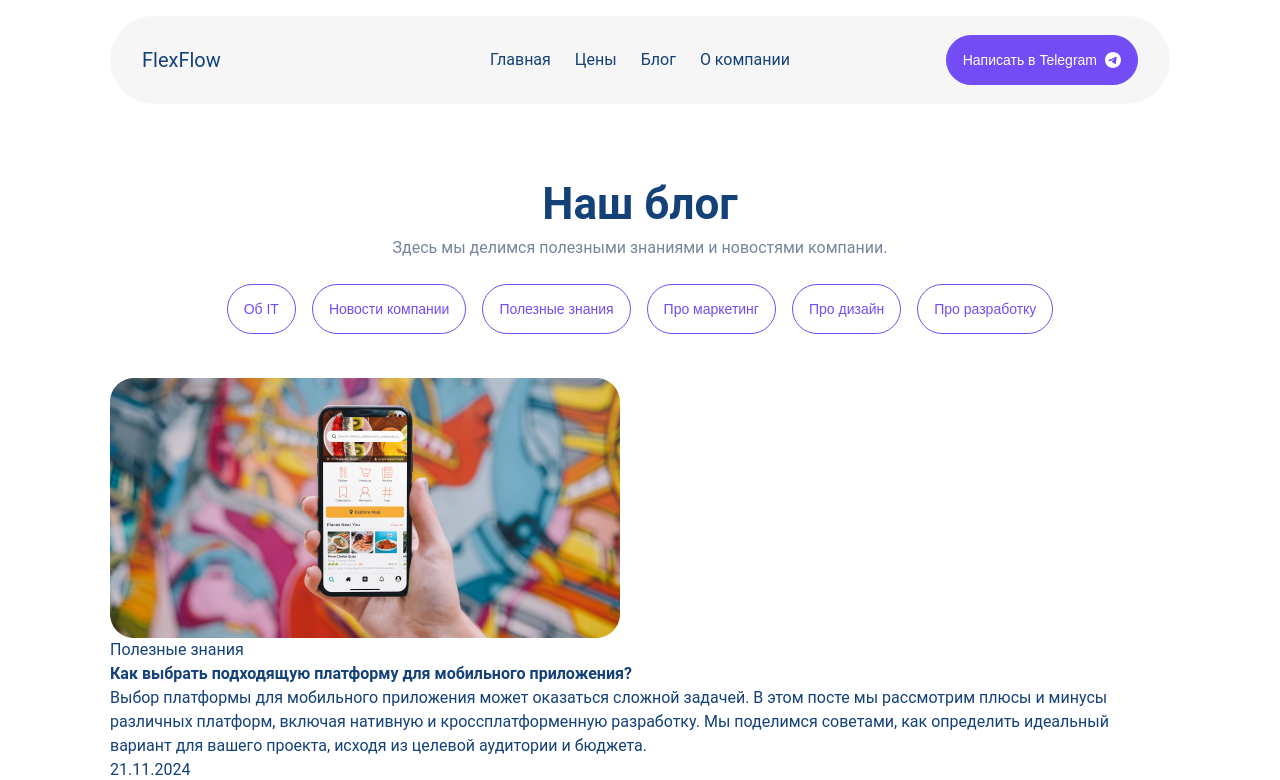
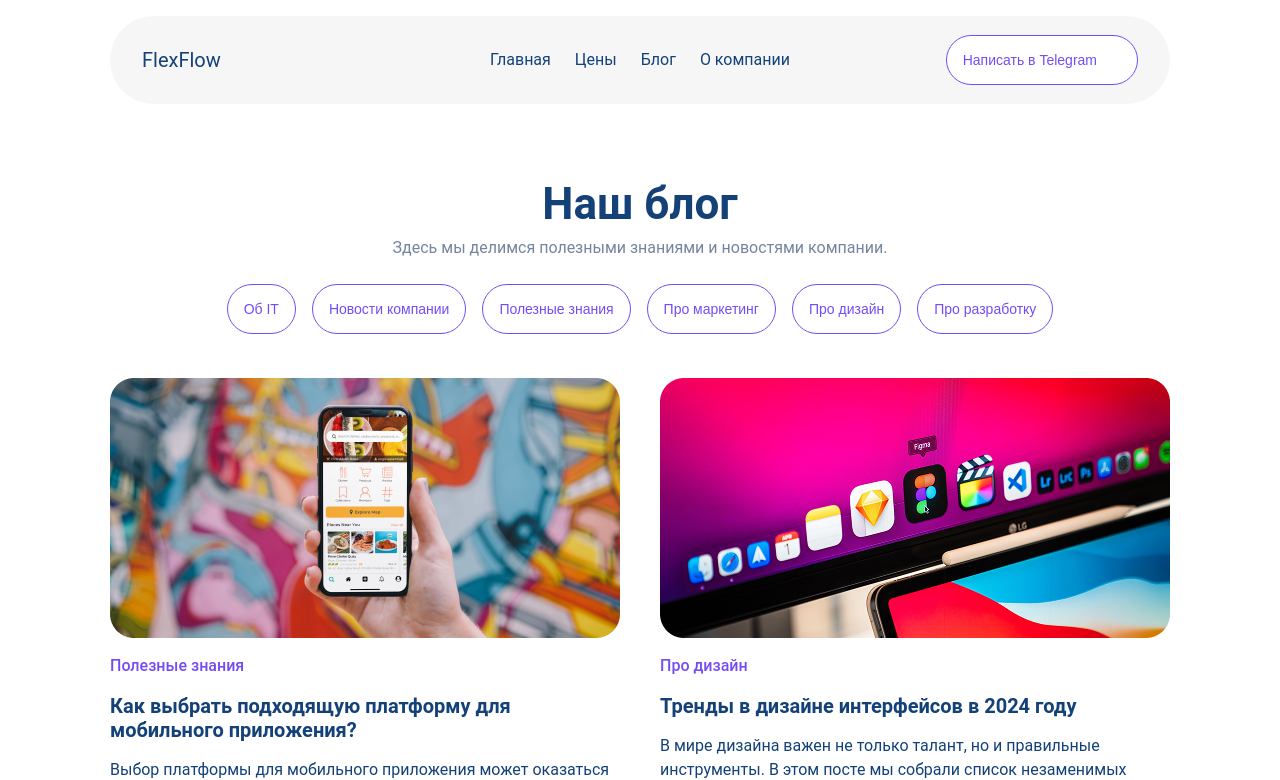
Before and after one commit to masha-masha/digital-design-company, a React (Vite) app: page /blog in a window 1280 px wide. Shown: the top 780 px of the page. Built offline with nearby package versions, Linux system fonts and the light colour scheme.

Commit message:
component BlogPageMain has been styled for desktop devices

```diff
--- a/src/components/BlogPageComponents/BlogPageCard/BlogPageCard.css
+++ b/src/components/BlogPageComponents/BlogPageCard/BlogPageCard.css
@@ -0,0 +1,29 @@
+.blog-page-card {
+ width: 510px;
+}
+
+.blog-page-card img {
+    padding-bottom: 16px;
+}
+
+.hashtags {
+    display: flex;
+    gap: 8px;
+    color: var(--color-primary);
+    font-size: 16px;
+    font-weight: 500;
+    padding-bottom: 16px;
+}
+
+.blog-page-card h4 {
+    padding-bottom: 16px;
+    font-size: 20px;
+}
+
+.blog-page-card-date {
+    color: var(--color-primary);
+}
+
+.blog-page-card p {
+    padding-bottom: 16px;
+}
--- a/src/components/BlogPageComponents/BlogPageCard/BlogPageCard.jsx
+++ b/src/components/BlogPageComponents/BlogPageCard/BlogPageCard.jsx
@@ -1,4 +1,4 @@
-import React from 'react'
+import "./BlogPageCard.css"
 
 const BlogPageCard = ({image, hashtags, title, description, date}) => {
   return (
@@ -9,7 +9,7 @@ const BlogPageCard = ({image, hashtags, title, description, date}) => {
        </div>
        <h4>{title}</h4>
        <p>{description}</p>
-       <span>{date}</span>
+       <span className="blog-page-card-date">{date}</span>
     </div>
   )
 }
--- a/src/components/BlogPageComponents/BlogPageMain/BlogPageMain.css
+++ b/src/components/BlogPageComponents/BlogPageMain/BlogPageMain.css
@@ -0,0 +1,14 @@
+.blog-page-main {
+    display: flex;
+    flex-wrap: wrap;
+    gap: 40px;
+    padding-bottom: 60px;
+}
+
+@media (max-width: 890px) {
+    .blog-page-main {
+        flex-direction: column;
+        padding-left: 8px;
+        padding-right: 8px;
+    }
+}
--- a/src/components/BlogPageComponents/BlogPageMain/BlogPageMain.jsx
+++ b/src/components/BlogPageComponents/BlogPageMain/BlogPageMain.jsx
@@ -38,7 +38,7 @@ const data = [
 
 const BlogPageMain = () => {
  return (
-  <div className="container">
+  <div className="blog-page-main container">
    {data.map(({ image, hashtags, title, description, date }) => (
     <BlogPageCard
      image={image}
--- a/src/components/BlogPageComponents/BlogPageTitle/BlogPageTitle.css
+++ b/src/components/BlogPageComponents/BlogPageTitle/BlogPageTitle.css
@@ -19,5 +19,6 @@
     align-items: center;
     justify-content: center;
     gap: 16px;
+    flex-wrap: wrap;
     padding-bottom: 44px;
 }
--- a/src/components/Header/Header.css
+++ b/src/components/Header/Header.css
@@ -43,6 +43,21 @@
 
 .menu-header-button {
   display: none;
+}
+
+
+.telegram-header-button {
+  display: flex;
+  align-items: center;
+  gap: var(--spacing-sm);
+  font-size: var(--text-sm);
+  font-weight: var(--text-medium);
+  background-color: var(--color-white);
+  color: var(--color-primary);
+  border: 1px solid var(--color-primary);
+  padding: var(--spacing-base);
+  border-radius: 25px;
+  transition: all 0.3s ease-in-out;
 }
 
 @media(max-width: 960px) {
--- a/src/components/Header/Header.jsx
+++ b/src/components/Header/Header.jsx
@@ -4,6 +4,7 @@ import { useState } from "react";
 import { Link } from "react-router-dom";
 
 const Header = () => {
+
  const [showMenu, setShowMenu] = useState(false);
 
  const closeMenu = () => setShowMenu(false);
@@ -56,7 +57,7 @@ const Header = () => {
           </ul>
         </nav>
     <div className="header-actions">
-     <button className="telegram-header-button button button--primary">
+     <button className="telegram-header-button ">
       Написать в Telegram{" "}
       <svg
        width="16"
```
